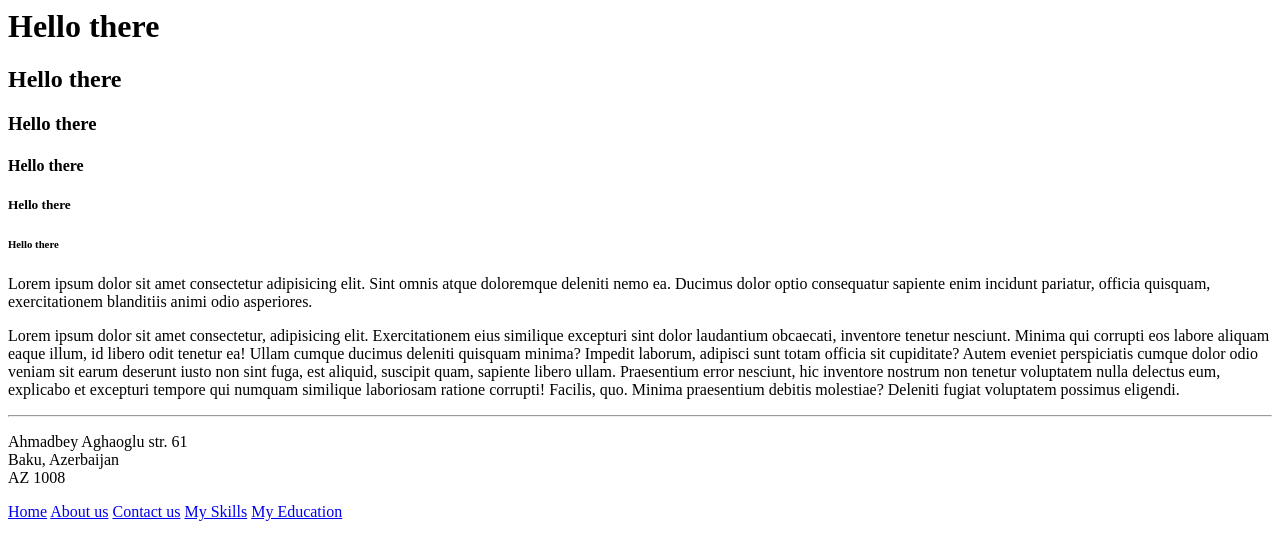
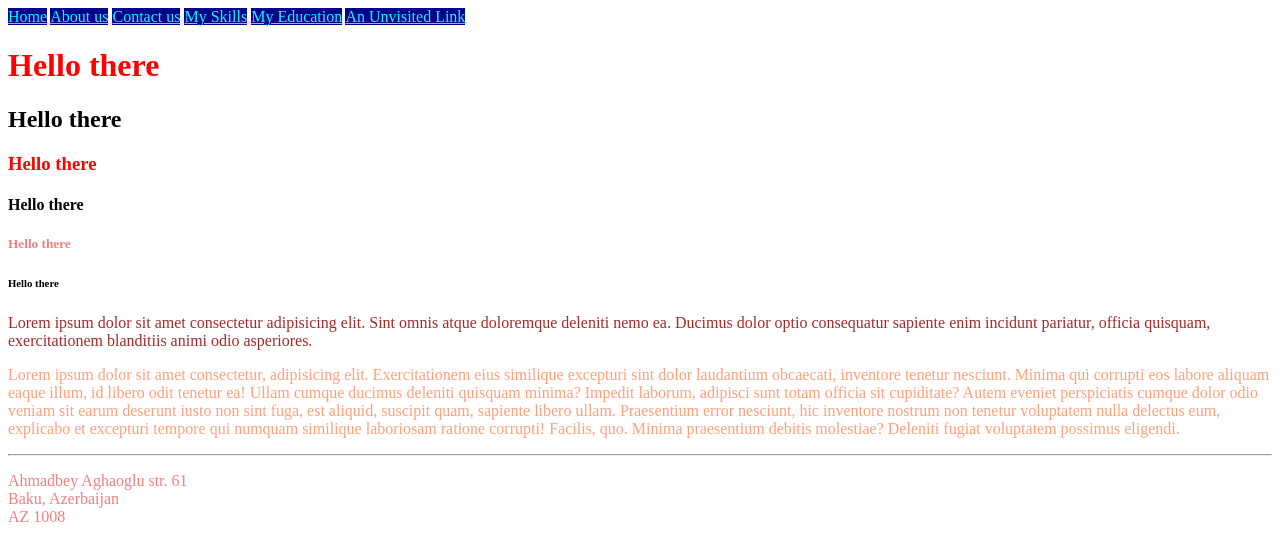
Before and after one commit to nsadili/wm1_fall2025, a plain HTML site: page week 01 & 02/index.html in a window 1280 px wide. Drawn offline with Linux system fonts and the light colour scheme; a web font is replaced by a local one.

Commit message:
Add week 03

```diff
--- a/week 01 & 02/index.html
+++ b/week 01 & 02/index.html
@@ -1,23 +1,72 @@
 <html>
 
 <head>
+    <link rel="stylesheet" href="./style.css">
+    <link rel="preconnect" href="https://fonts.googleapis.com">
+    <link rel="preconnect" href="https://fonts.gstatic.com" crossorigin>
+    <link href="https://fonts.googleapis.com/css2?family=Italiana&family=Italianno&display=swap" rel="stylesheet">
+
+
+    <style>
+        h1 {
+            color: rgb(60, 139, 163);
+            /* font-family: Impact, Haettenschweiler, 'Arial Narrow Bold', sans-serif; */
+        }
+
+        .lightcoral-text {
+            color: lightcoral;
+        }
+
+        #first-par {
+            color: green;
+        }
+
+        #second-par {
+            color: lightsalmon;
+        }
+
+        a {
+            color: yellow;
+            background-color: green;
+        }
+
+        a:link {
+            color: aqua;
+            background-color: darkblue;
+        }
+
+        a:hover {
+            color: white;
+            background-color: black;
+        }
+    </style>
 </head>
 
+
+
 <body>
-    <h1>Hello there</h1>
+    <a href="index.html">Home</a>
+    <a href="about.html">About us</a>
+    <a href="contact.html">Contact us</a>
+    <a href="skills.html">My Skills</a>
+    <a href="education.html">My Education</a>
+    <a href="guthib.com">An Unvisited Link</a>
+
+    <h1 style="color: red;">Hello there</h1>
     <h2>Hello there</h2>
-    <h3>Hello there</h3>
+    <h3 style="color: red;">Hello there</h3>
     <h4>Hello there</h4>
-    <h5>Hello there</h5>
+    <h5 class="lightcoral-text">Hello there</h5>
     <h6>Hello there</h6>
 
-    <p>
+    <p style="color: brown;" class="lightcoral-text" id="first-par">
         Lorem ipsum dolor sit amet consectetur adipisicing elit. Sint omnis atque doloremque deleniti nemo ea. Ducimus
         dolor optio consequatur sapiente enim incidunt pariatur, officia quisquam, exercitationem blanditiis animi odio
         asperiores.
     </p>
 
-    <p>Lorem ipsum dolor sit amet consectetur, adipisicing elit. Exercitationem eius similique excepturi sint dolor
+    <p id="second-par">Lorem ipsum dolor sit amet consectetur, adipisicing elit. Exercitationem eius similique
+        excepturi sint dolor
         laudantium obcaecati, inventore tenetur nesciunt. Minima qui corrupti eos labore aliquam eaque illum, id libero
         odit tenetur ea! Ullam cumque ducimus deleniti quisquam minima? Impedit laborum, adipisci sunt totam officia sit
         cupiditate? Autem eveniet perspiciatis cumque dolor odio veniam sit earum deserunt iusto non sint fuga, est
@@ -27,19 +76,16 @@
     </p>
 
     <hr />
-
-    <p>Ahmadbey Aghaoglu str. 61
+    <p class="lightcoral-text">Ahmadbey Aghaoglu str. 61
         <br />
         Baku, Azerbaijan
         <br />
         AZ 1008
     </p>
 
-    <a href="index.html">Home</a>
-    <a href="about.html">About us</a>
-    <a href="contact.html">Contact us</a>
-    <a href="skills.html">My Skills</a>
-    <a href="education.html">My Education</a>
+
+
+
 
 </body>
 
--- /dev/null
+++ b/week 01 & 02/style.css
@@ -0,0 +1,11 @@
+* {
+    font-family: italianno;
+}
+
+p {
+    color: blue;
+}
+
+h1 {
+    color: blueviolet;
+}
```
Also changed, not shown: week 01 & 02/about.html (+9 -2 lines).
